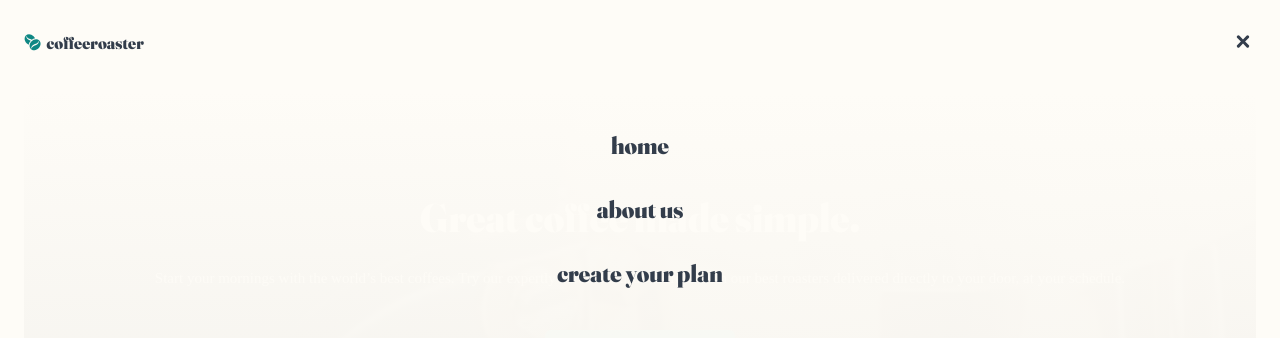
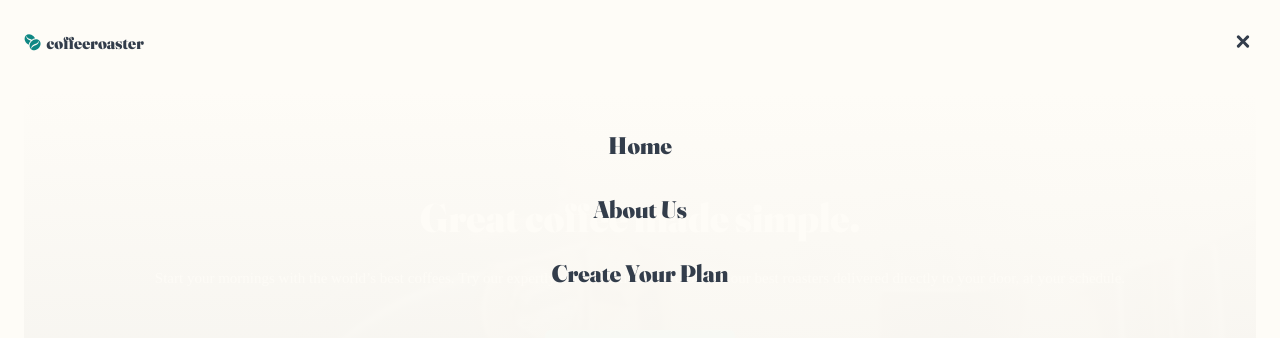
Before and after one commit to Oleksandr-Berd/coffeeroastersfixed, a React (Create React App) app: page / in a window 1280 px wide. Both pictures are taken after a click on the button 1242 px from the left and 42 px from the top of the page. Shown: the top 338 px of the page. Built offline with nearby package versions, Linux system fonts and the light colour scheme.

Commit message:
made hone page mob and menu

```diff
--- a/src/components/NavMenu/NavMenu.tsx
+++ b/src/components/NavMenu/NavMenu.tsx
@@ -1,9 +1,13 @@
 import * as SC from './NavMenuStyled'
 
 import NavBar from "../../ui/NavBar/NavBar";
+import { HeaderType } from '../../utils/types/types';
 
-const NavMenu:React.FC = () => {
-    return ( <SC.Overlay>
+
+
+
+const NavMenu:React.FC<Partial <HeaderType>> = ({toggleMenu}) => {
+    return ( <SC.Overlay onClick={toggleMenu}>
         <SC.ModalMenu>
             <NavBar location="header"/>
         </SC.ModalMenu>
--- a/src/layouts/SharedLayout/SharedLayout.tsx
+++ b/src/layouts/SharedLayout/SharedLayout.tsx
@@ -28,7 +28,7 @@ const toggleMenu = ():void =>{
             wrapperClass="dna-wrapper"
           />}>
             <Header isMenu={isMenu} toggleMenu={toggleMenu}/>
-        {isMenu ? <NavMenu/> : null}
+        {isMenu ? <NavMenu toggleMenu={toggleMenu}/> : null}
 
         {children}
         <Footer/>
--- a/src/layouts/SharedLayout/SharedLayoutStyled.ts
+++ b/src/layouts/SharedLayout/SharedLayoutStyled.ts
@@ -5,7 +5,7 @@ type StyleProps = {
 }
 
 export const SharedLayoutStyled = styled.main<StyleProps>`
-height: ${props => props.isMenu === "true"? "100vh" : "fit-content"};
+height: ${props => props.isMenu === "true" && "100vh"};
 
 padding-top: 32px;
 padding-bottom:${props => props.isMenu === "false"? "72px" : "0"};
--- a/src/ui/NavBar/NavBar.tsx
+++ b/src/ui/NavBar/NavBar.tsx
@@ -6,8 +6,19 @@ import { LayoutType } from '../../utils/types/types';
 import NavItem from "./NavItem";
 
 const NavBar:React.FC<LayoutType> = ({location}) => {
+
+
     return ( <SC.NavBarStyled location={location}>
-        {navLinks.map(({id, name, path}) => <NavItem key={id} name={name} path={path}/>)}
+        {navLinks.map(({id, name, path}) => {
+
+const capitalized = (str:string) => str.charAt(0).toUpperCase() + str.slice(1)
+
+const modifiedName = name.split(" ").map(el => capitalized(el)).join(" ")
+
+
+
+        return <NavItem key={id} name={location === "footer" ? name : modifiedName} path={path}/>}
+        )}
     </SC.NavBarStyled> );
 }
 
--- a/src/ui/NavBar/NavItem.tsx
+++ b/src/ui/NavBar/NavItem.tsx
@@ -6,6 +6,9 @@ name:string,
 }
 
 const NavItem:React.FC<Props> = ({path, name}) => {
+
+
+
     return ( <li>
         <NavLink to={path}>{name}</NavLink>
     </li> );
```
